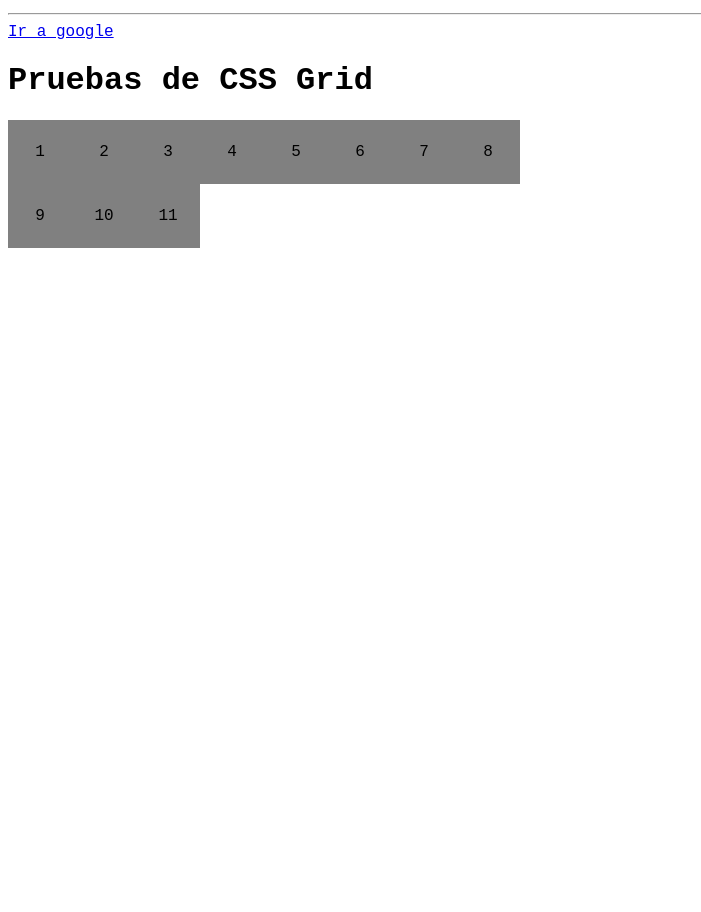
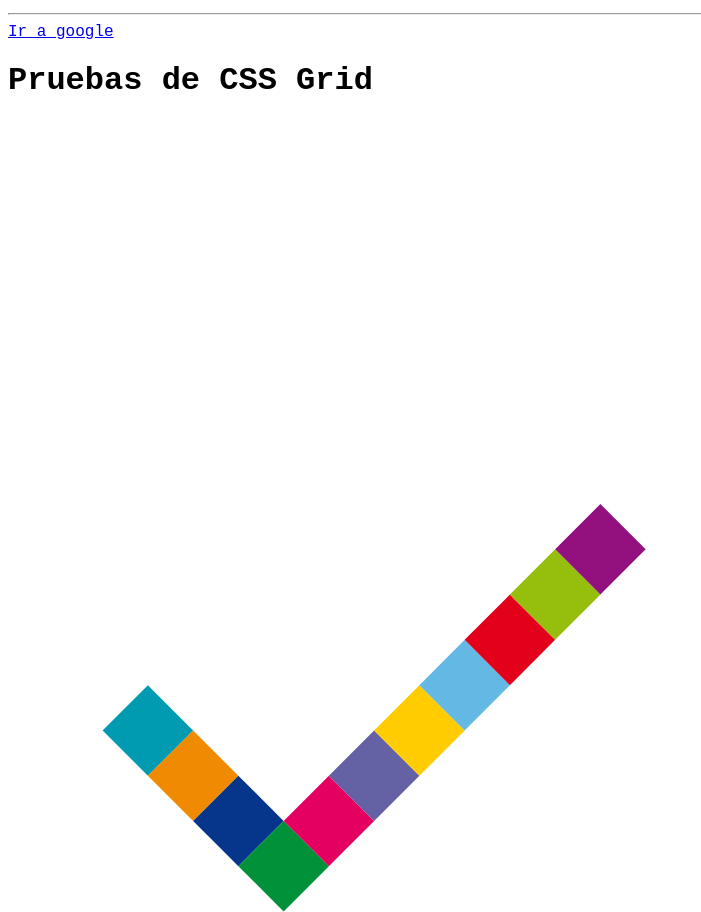
Before and after one commit to JFCTito/primeraweb, a plain HTML site: page index.html in a window 1280 px wide. Shown: the part 419-1331 px from the top of the page, without its empty margins (0-701 px from the left). Before the commit the page ends 803 px from the top, so only its background shows below. Drawn offline with Linux system fonts and the light colour scheme.

Commit message:
primer task grid

```diff
--- a/Styles/style.css
+++ b/Styles/style.css
@@ -11,11 +11,46 @@ html {
     grid-template-rows: repeat(4, 4rem);
     grid-template-columns: repeat(8, 4rem);
     background-color: white;
+
+    transform: rotate(-45deg);
+
 }
 
-.caja{
-    display: flex;
-    align-items: center;
-    justify-content: center;
-    background-color: gray;
+
+
+.caja1{
+    background-color:#009BB1;
 }
+.caja2{
+    background-color:#F08A02;
+    grid-column: 1;
+}
+.caja3{
+    background-color:#06368B;
+    grid-column: 1;
+}
+.caja4{
+    background-color:#009139;
+    grid-column: 1;
+}
+.caja5{
+    background-color:#E40061;
+}
+.caja6{
+    background-color:#6461A4;
+}
+.caja7{
+    background-color:#FFCC01;
+}
+.caja8{
+    background-color:#64B8E4;
+}
+.caja9{
+    background-color:#E3001B;
+}
+.caja10{
+    background-color:#96BF0D;
+}
+.caja11{
+    background-color:#93117E;
+}
--- a/index.html
+++ b/index.html
@@ -9,7 +9,7 @@
 </head>
 <body>
     <header>
-        <h1>The best website in the world</h1>
+        <h1>The best website in the world by TITO</h1>
     </header>
     <main>
         <h1>Mi primer heading</h1>
@@ -31,41 +31,25 @@
         <a target="_blank" href="https://www.google.com">Ir a google</a>
 
         <h1>Pruebas de CSS Grid</h1>
-
+            <br>
+            <br>
+            <br>
+            <br>
+            <br>
+            <br>
+            <br>
         <div class="grid-layout">
-            <div class="caja" class="caja1">
-                 1
-            </div>
-            <div class="caja" class="caja2">
-                 2
-            </div>
-            <div class="caja" class="caja3">
-                 3
-            </div>
-            <div class="caja" class="caja4">
-                 4
-            </div>
-            <div class="caja" class="caja5">
-                 5
-            </div>
-            <div class="caja" class="caja6">
-                 6
-            </div>
-            <div class="caja" class="caja7">
-                 7
-            </div>
-            <div class="caja" class="caja8">
-                 8
-            </div>
-            <div class="caja" class="caja9">
-                 9
-            </div>
-            <div class="caja" class="caja10">
-                 10
-            </div>
-            <div class="caja" class="caja11">
-                11
-            </div>
+            <div class="caja caja1"></div>
+            <div class="caja caja2"></div>
+            <div class="caja caja3"></div>
+            <div class="caja caja4"></div>
+            <div class="caja caja5"></div>
+            <div class="caja caja6"></div>
+            <div class="caja caja7"></div>
+            <div class="caja caja8"></div>
+            <div class="caja caja9"></div>
+            <div class="caja caja10"></div>
+            <div class="caja caja11"></div>
         </div>
     </main>
     <footer></footer>
```
